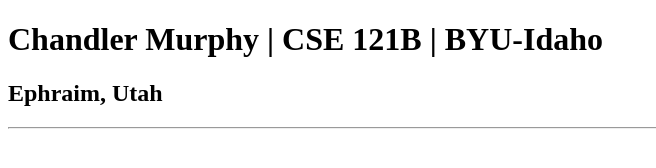
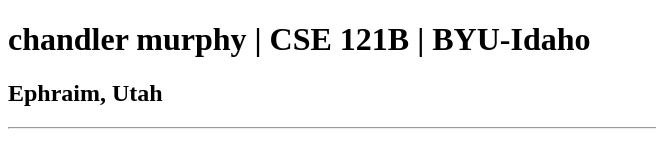
Before and after one commit to ChandlerMurphy/cse121b, a plain HTML site: page index.html in a window 1280 px wide. Shown: the whole page, without its empty margins (0-656 px from the left). Drawn offline with Linux system fonts and the light colour scheme.

```diff
--- a/index.html
+++ b/index.html
@@ -7,7 +7,7 @@
 </head>
 <body>
     <h1>
-        Chandler Murphy | CSE 121B | BYU-Idaho
+        chandler murphy | CSE 121B | BYU-Idaho
     </h1>
     <h2>
         Ephraim, Utah
```
Also changed, not shown: test.html (+0 -1 lines).
